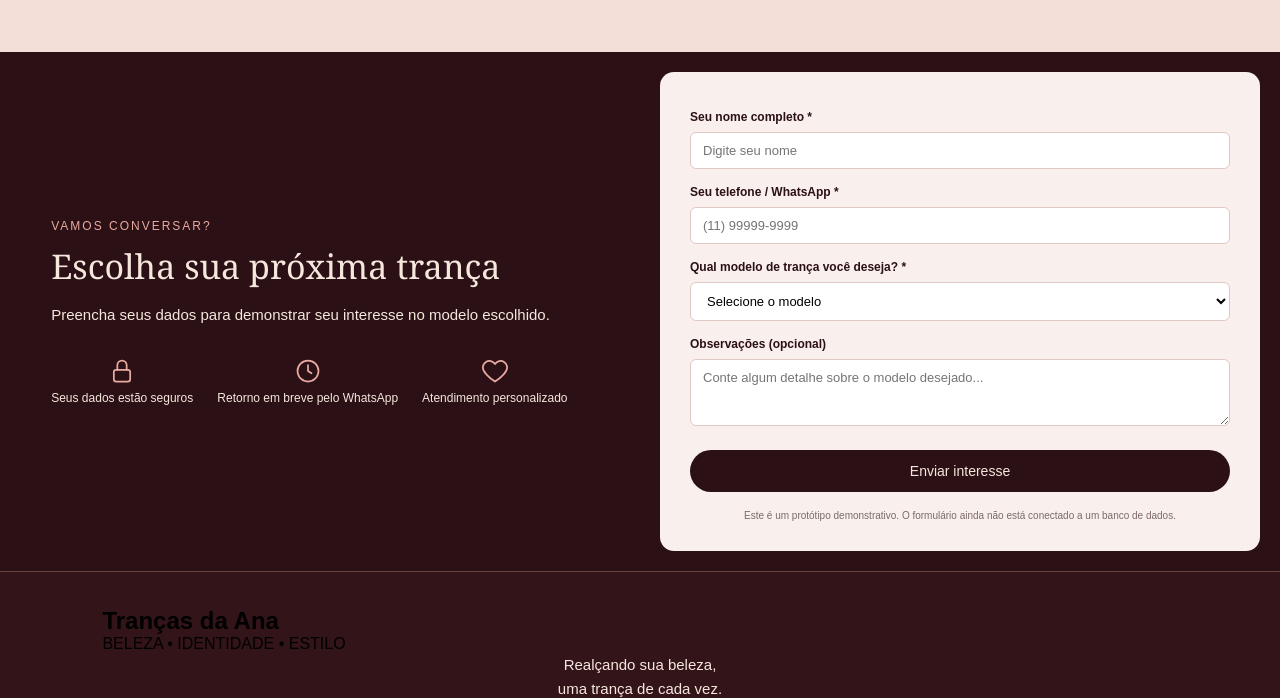
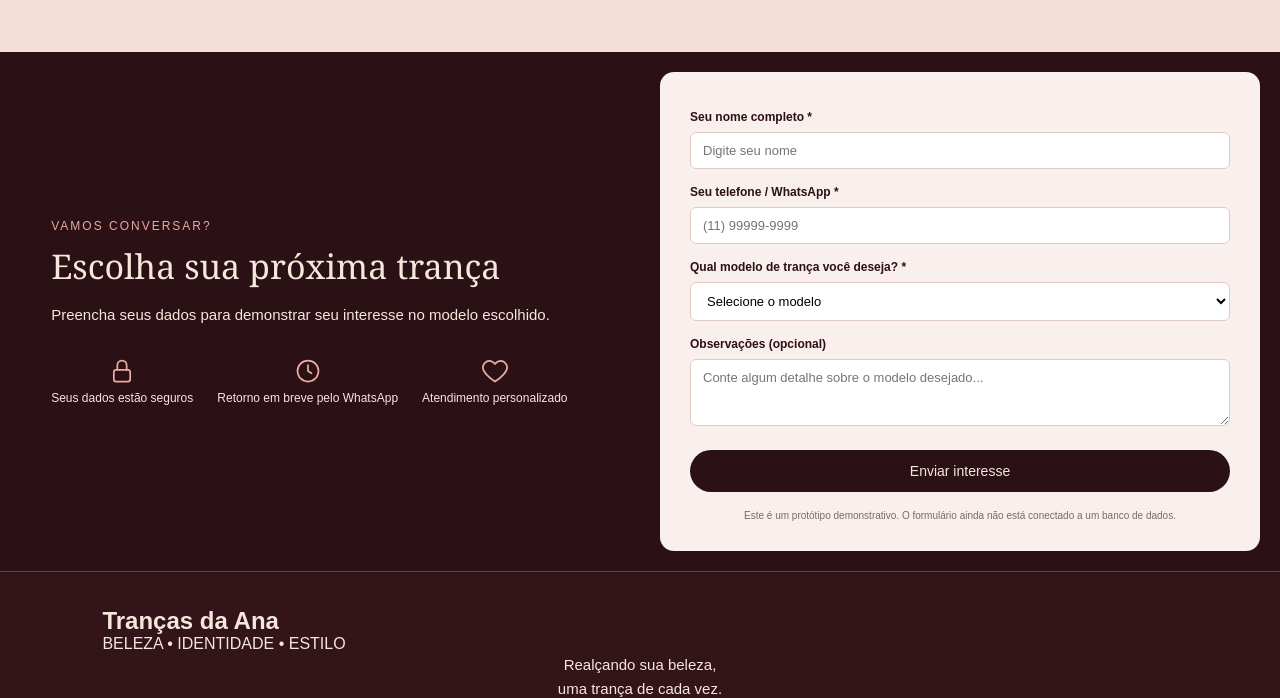
Before and after one commit to Marianagarcez-maker/Trancas-da-Ana-, a plain HTML site: page index.htm in a window 1280 px wide. Shown: the part 2419-3117 px from the top of the page. Drawn offline with Linux system fonts and the light colour scheme.

Commit message:
Update arquivo.css

```diff
--- a/arquivo.css
+++ b/arquivo.css
@@ -607,3 +607,15 @@ nav a.ativo {
     stroke-linecap: round;
     stroke-linejoin: round;
 }
+
+.rodape,
+.rodape p,
+.rodape h2,
+.rodape span {
+    color: #f6e7dc;
+}
+
+.rodape-logo h2,
+.rodape-logo span {
+    color: #e9aaa0;
+}
```
